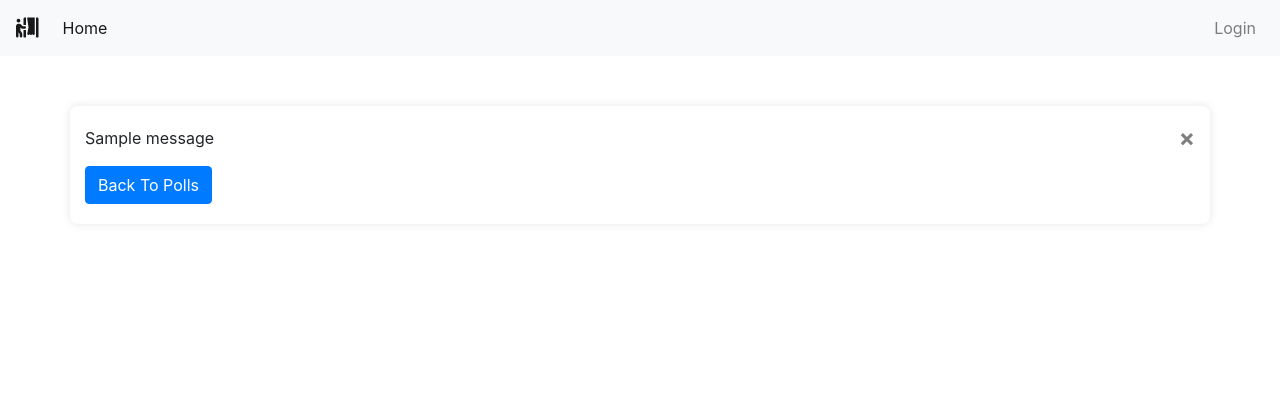
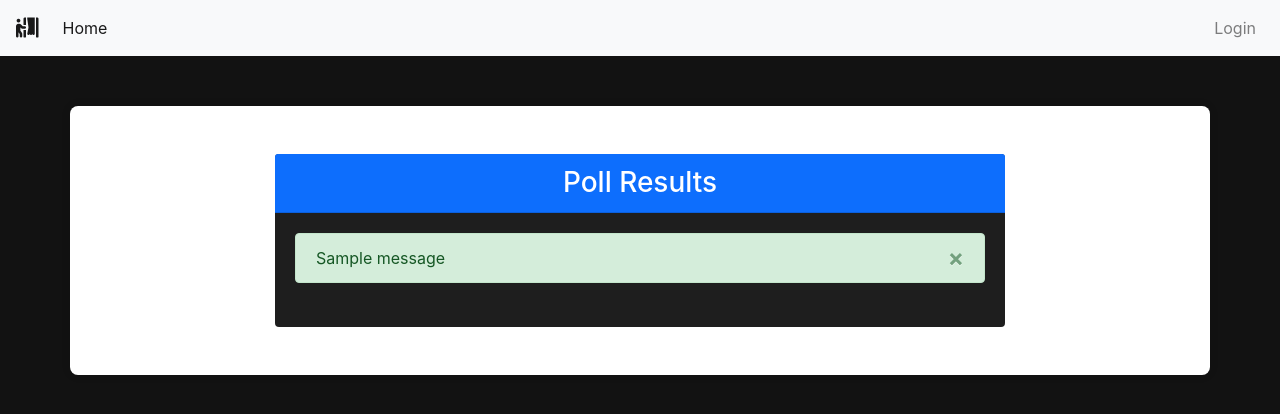
Before and after one commit to DanielNifemi/pollme, a Django app: template polls/templates/polls/poll_result.html in a window 1280 px wide. Shown: the top 414 px of the page. Run offline with Django 3.2, Linux system fonts and the light colour scheme; the template is opened without the code that fills it, so the values that code supplies are empty; tables that the repository leaves empty hold one stand-in row (values such as "Sample post"); one stand-in notice (Sample message) is shown; some libraries are stand-ins or nearby versions.

Commit message:
Updated Project

```diff
--- a/polls/templates/polls/poll_result.html
+++ b/polls/templates/polls/poll_result.html
@@ -1,11 +1,49 @@
 {% extends 'base.html' %}
 
+{% block title %}Poll Me | Poll Results{% endblock %}
+
+{% block custom_css %}
+<style>
+    body {
+        background-color: #121212;
+        color: #e0e0e0;
+    }
+    .card {
+        background-color: #1e1e1e;
+        border: none;
+    }
+    .card-header {
+        background-color: #0d6efd;
+        color: white;
+    }
+    .list-group-item {
+        background-color: #2c2c2c;
+        color: #e0e0e0;
+        border-color: #444;
+    }
+    .badge-primary {
+        background-color: #0d6efd;
+    }
+    .progress {
+        background-color: #2c2c2c;
+    }
+</style>
+{% endblock custom_css %}
+
 {% block content %}
-<div class="container">
+<div class="container py-5">
+    <div class="row justify-content-center">
+        <div class="col-md-8">
+            <div class="card shadow">
+                <div class="card-header">
+                    <h1 class="h3 mb-0 text-center">Poll Results</h1>
+                </div>
+                <div class="card-body">
                     {% if messages %}
-    <div class="messages">
+                        <div class="messages mb-4">
                             {% for message in messages %}
-        <div {% if message.tags %} class="{{ message.tags }}" {% endif %}>{{ message }}
+                                <div class="alert alert-{{ message.tags }} alert-dismissible fade show" role="alert">
+                                    {{ message }}
                                     <button type="button" class="close" data-dismiss="alert" aria-label="Close">
                                         <span aria-hidden="true">&times;</span>
                                     </button>
@@ -13,25 +51,24 @@
                             {% endfor %}
                         </div>
                     {% else %}
-    <div class="row">
-        <div class="col-md-8 offset-sm-2">
                         {% if poll.active %}
-            <h3 class="mt-3 mb-3 text-center">Result for: {{ poll.text }}</h3>
+                            <h2 class="h4 mb-3 text-center">{{ poll.text }}</h2>
                         {% else %}
-            <h3 class="mt-3 mb-3 text-center">"{{ poll.text }}" Has Ended Polling !</h3>
+                            <h2 class="h4 mb-3 text-center">"{{ poll.text }}" Has Ended Polling!</h2>
                         {% endif %}
-            <h3 class="mb-2 text-center">Total: {{ poll.get_vote_count }} votes</h3>
-            <!-- progress bar -->
-            <div class="progress mt-3 mb-2">
+                        <h3 class="h5 mb-4 text-center">Total Votes: {{ poll.get_vote_count }}</h3>
+
+                        <div class="progress mb-4" style="height: 25px;">
                             {% for choice in poll.get_result_dict %}
-                <div class="progress-bar bg-{{ choice.alert_class }}" role="progressbar" style="width: {{ choice.percentage }}%;"
-                    aria-valuenow="30" aria-valuemin="0" aria-valuemax="100"><b>
-                        {{choice.text|truncatewords:2}}-{{choice.percentage|floatformat}}%</b>
+                                <div class="progress-bar bg-{{ choice.alert_class }}" role="progressbar"
+                                    style="width: {{ choice.percentage }}%;" aria-valuenow="{{ choice.percentage }}"
+                                    aria-valuemin="0" aria-valuemax="100">
+                                    <span class="font-weight-bold">{{choice.text|truncatewords:2}} - {{choice.percentage|floatformat}}%</span>
                                 </div>
                             {% endfor %}
+                        </div>
 
-            </div>
-            <ul class="list-group">
+                        <ul class="list-group mb-4">
                             {% for choice in poll.choice_set.all %}
                                 <li class="list-group-item d-flex justify-content-between align-items-center">
                                     {{ choice.choice_text }}
@@ -39,10 +76,14 @@
                                 </li>
                             {% endfor %}
                         </ul>
+
+                        <div class="text-center">
+                            <a class="btn btn-primary" href="{% url 'polls:list' %}" role="button">Back To Polls</a>
+                        </div>
                     {% endif %}
-            <a class="btn btn-primary mt-3" href="{% url 'polls:list' %}" role="button">Back To Polls</a>
                 </div>
-
+            </div>
+        </div>
     </div>
 </div>
 {% endblock content %}
```
Also changed, not shown: polls/templates/polls/add_poll.html (+26 -10 lines), polls/templates/polls/poll_detail.html (+55 -13 lines), polls/templatetags/form_tags.py (added, +8 -0 lines), media/profile_pics/IELTS-Result.jpg (added). Lines whose indentation alone changed are shown as unchanged.
